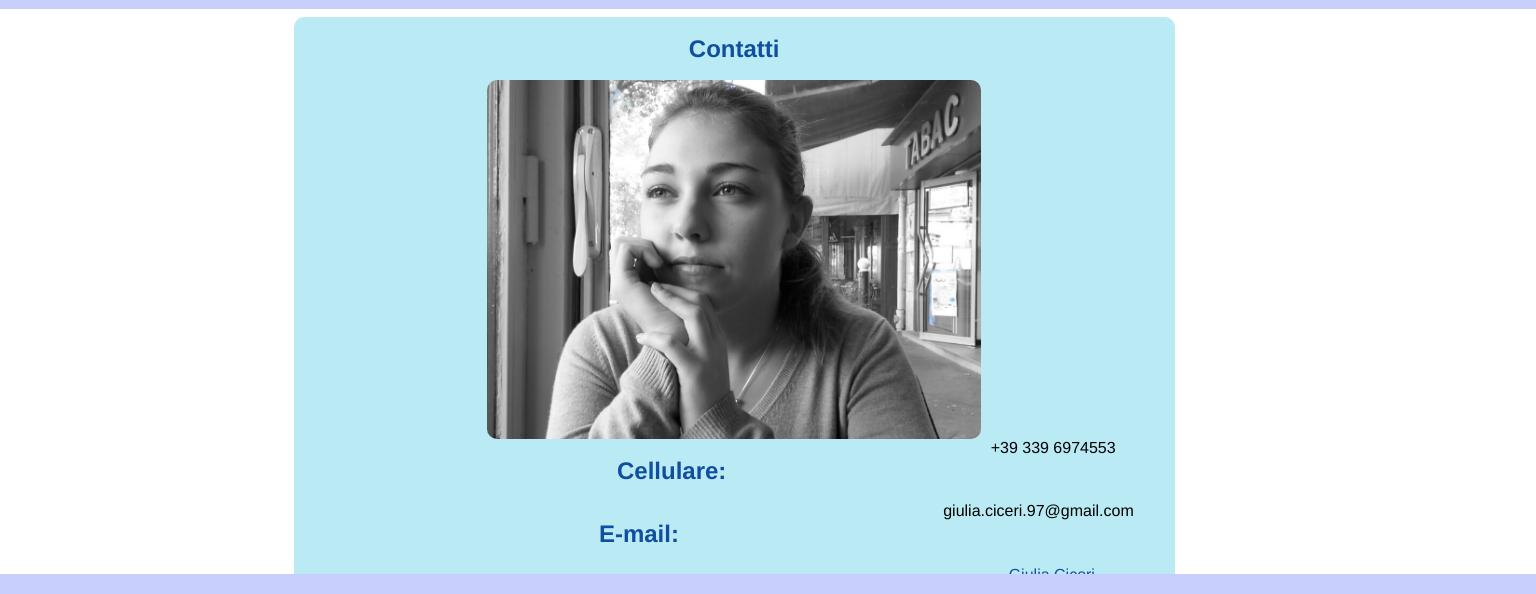
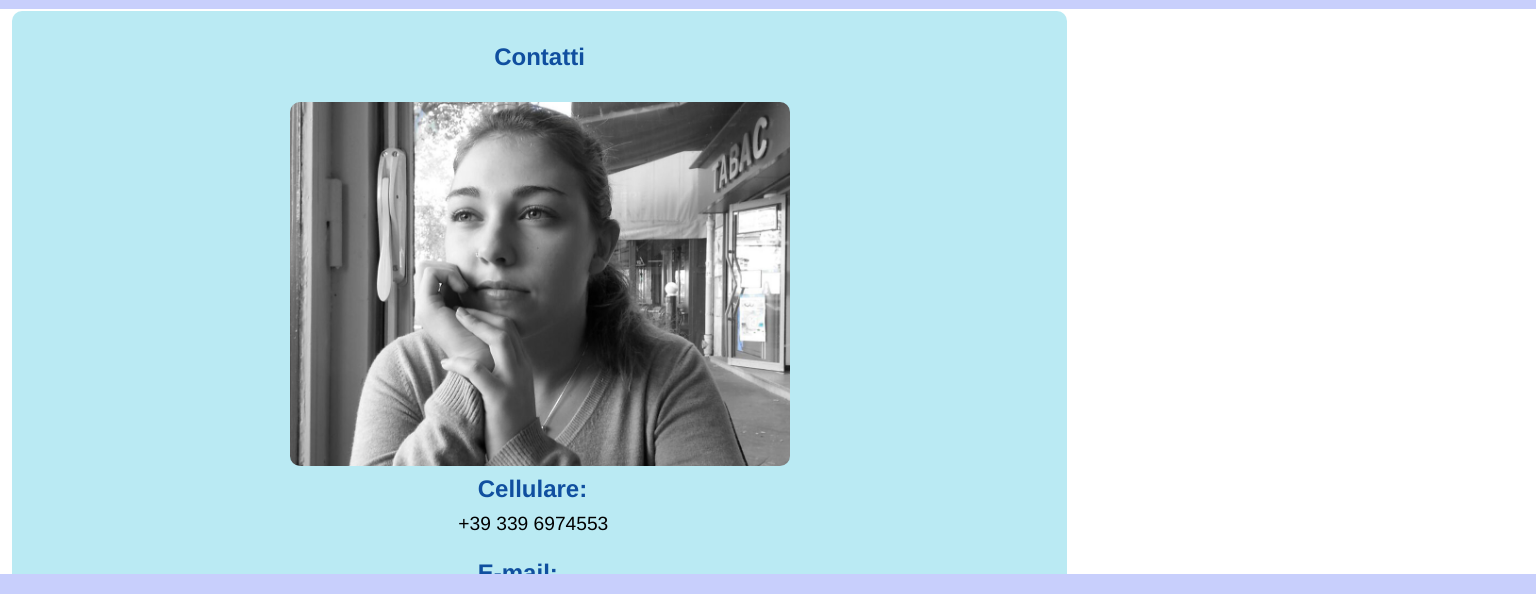
Before and after one commit to Giulic4/portfolio, a plain HTML site: page portfolio/contact.html in a window 1536 px wide. Shown: the part 141-735 px from the top of the page. Drawn offline with Linux system fonts and the light colour scheme.

Commit message:
modifica contact

```diff
--- a/assets/css/style-contact.css
+++ b/assets/css/style-contact.css
@@ -46,6 +46,33 @@ img {
     position: relative; top:1%;
     flex-wrap: wrap;
 }
+.image-content {
+    float:left;
+    width: 100%;
+    margin: 0 10% 2% 10%;
+}
+h2{
+    float:left;
+    display: flex;
+    overflow: hidden;
+    padding: 2% 30%;
+    color: #104F9F;
+}
+.paragrafo p{
+    display: flex;
+    justify-content: center;
+    width: 90%;
+    text-align:center;
+    margin-left: -10%;
+    margin-bottom: 5%;
+    padding: 0 0 0 8%;
+    font-size: medium;
+}
+.paragrafo a:link { color: #000; text-decoration: none; }
+.paragrafo a:visited{ color: #000; text-decoration: none; }
+.paragrafo a:hover{ color: #000; text-decoration: underline; }
+.paragrafo a:active { color: #000; text-decoration: underline; }
+
 .content {
     float: left;
     width: 100%; /*31%*/
@@ -59,35 +86,13 @@ img {
     flex-wrap: wrap;
     justify-content: center;
 }
-.image-content {
-    float:left;
-    width: 100%;
-    margin: 0 10% 2% 10%;
-}
-h2{
-    float:left;
-    display: flex;
-    overflow: hidden;
-    padding: 2% 30%;
-    color: #104F9F;
-}
-
-/*.paragrafo{
-    display: flex;
-    justify-content: center;
-    width: 70%;
-    text-align:justify;
-    padding: 5% 0 5% 8%;
-    font-size: medium;
-    flex-wrap: wrap;
-    flex-direction: column;
-}*/
 .buttom-home {
     border: 1px solid #7571be9f;
     background: #006eff79;
     border-radius: 5px; /*arrotondamento dei bordi*/
     padding: 20px;
-    margin: 10px 19%;
+
+    margin: 25px 19% 10px 19%;
     width: 60%;
     cursor: pointer;
     position: relative;
@@ -134,8 +139,11 @@ h3 {
         display:flex;
     }
     .content{
-        width: 80%;
+        width: 85%;
         margin-bottom: 10%;
+    }
+    .paragrafo p{
+    margin-left: -3%;
     }
     img {
         margin: 0 5%;
@@ -225,8 +233,8 @@ h3 {
         width: 80%;
         margin-bottom: 8%;
     }
-    .paragrafo{
-        padding: 0 2% 2% 2%;
+    .paragrafo p{
+        margin-left: 1%;
     }
     .buttom-home {
         margin: 15px 19%;
@@ -319,12 +327,22 @@ h3 {
         display:flex;
     }
     .content{
-        width: 60%;
+        width: 100%;
         margin-top: 1.5%;
         margin-bottom: 7%;
+        align-items:center;
+        justify-content: center;
     }
-    .paragrafo{
-        padding: 0 5%;
+    h2{
+        float:left;
+        display: flex;
+        overflow: hidden;
+        padding: 3% 30%;
+        font-size:x-large;
+    }
+    .paragrafo p{
+        margin-left: -1%;
+        font-size:larger;
     }
     .buttom-home {
     margin: 20px 19%;
--- a/portfolio/contact.html
+++ b/portfolio/contact.html
@@ -3,7 +3,7 @@
     <head>
         <meta charset='UTF-8'/>
         <title>Informazioni Giulia Ciceri</title>
-        <link rel='stylesheet' href='../assets/css/style-bio.css'/>
+        <link rel='stylesheet' href='../assets/css/style-contact.css'/>
     </head>
     <body>
         <div class='section'>
@@ -34,14 +34,14 @@
                        srcset='../assets/images/photos/standard/giulia.ristorante-1.jpg 1x,
                               ../assets/images/photos/retina/giulia.ristorante-1.jpg 2x' style="max-width: 500px;"/>
                 </div>
-            <!--    <div class='paragrafo'> -->
+                <div class='paragrafo'>
                     <h2>Cellulare:</h2>
-                        <p>+39 339 6974553</p>
+                    <p>+39 339 6974553</p>
                     <h2>E-mail:</h2>
-                        <p>giulia.ciceri.97@gmail.com<p>
+                    <p>giulia.ciceri.97@gmail.com</p>
                     <h2>LinkedIn:</h2>
-                        <p><a href="https://www.linkedin.com/in/giulia-ciceri-44bb87129/">Giulia Ciceri</a></p>
-            <!--    </div> -->
+                    <p><a href="https://www.linkedin.com/in/giulia-ciceri-44bb87129/">Giulia Ciceri</a></p>
+                </div>
                 <div class='buttom-home'>
                         <a href='gallery.html'>Guarda i miei lavori</a>
                 </div>
```
